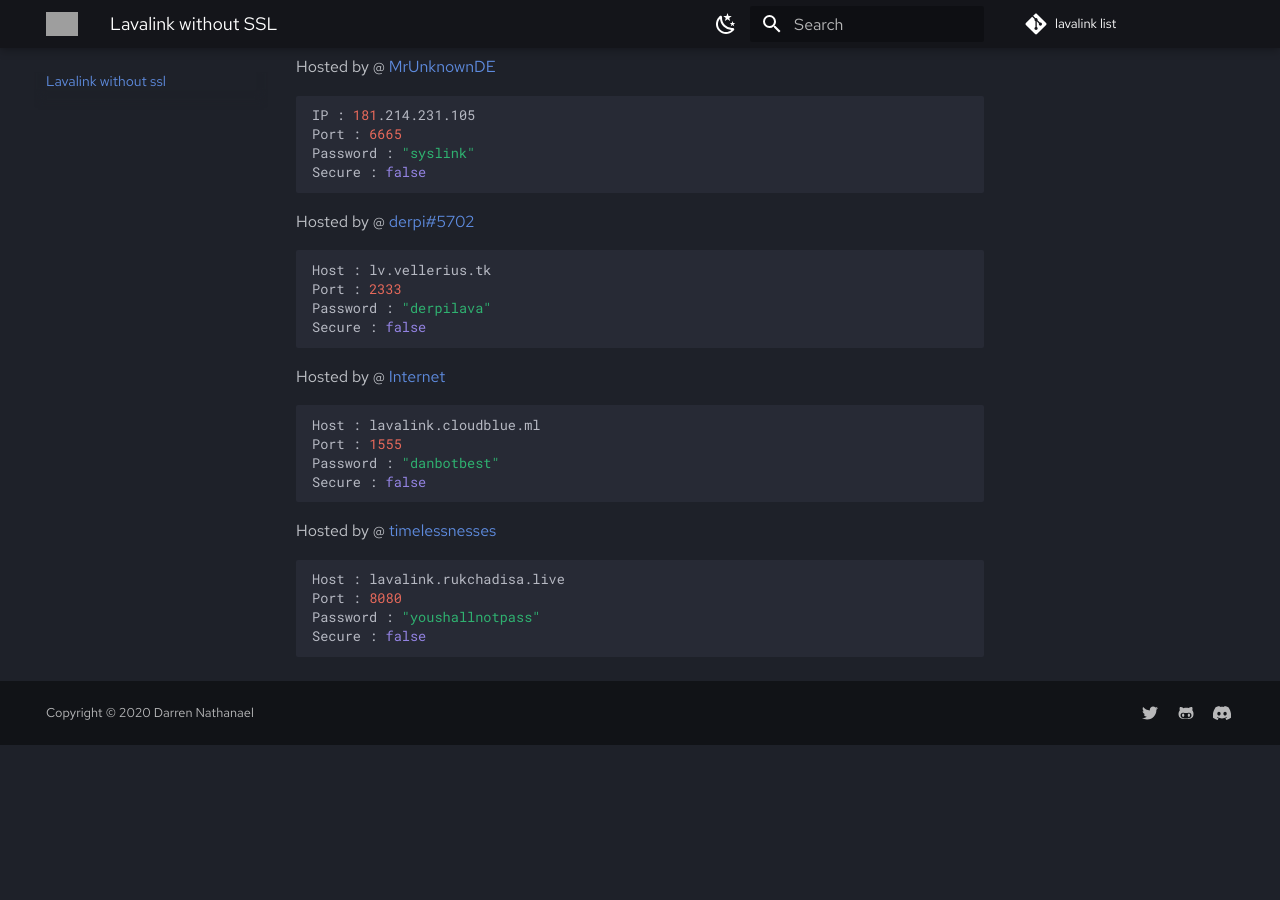
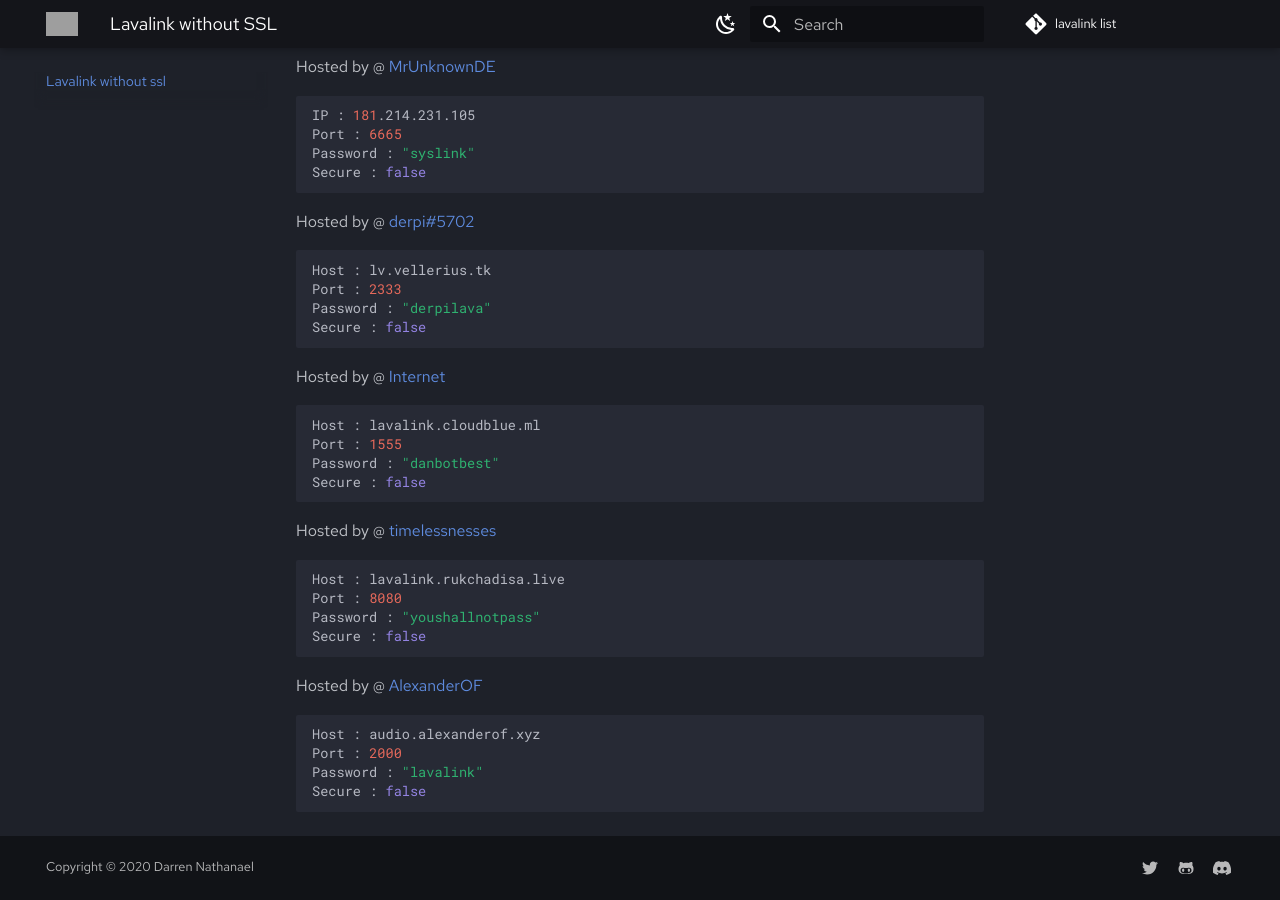
Before and after one commit to DarrenOfficial/lavalink-list, an MkDocs documentation site: the page built from docs/NoSSL/lavalink-without-ssl.md, in a window 1280 px wide and 900 px high, scrolled down 1566 px. Built offline with MkDocs 1.6.1 and Material for MkDocs 9.7.7, drawn with Linux system fonts in a browser that asks for light colours; comment, search, counter and statistics services are not loaded; before the commit the page ends 2311 px from its top, so only the background shows below that; grey boxes are pictures that could not be loaded.

Commit message:
New lavalink server (#157)

````diff
--- a/docs/NoSSL/lavalink-without-ssl.md
+++ b/docs/NoSSL/lavalink-without-ssl.md
@@ -107,3 +107,11 @@ Port : 8080
 Password : "youshallnotpass"
 Secure : false
 ```
+
+Hosted by @ [AlexanderOF](https://alexanderof.xyz/2022/05/03/free-lavalink/)
+```bash
+Host : audio.alexanderof.xyz
+Port : 2000
+Password : "lavalink"
+Secure : false
+```
````
